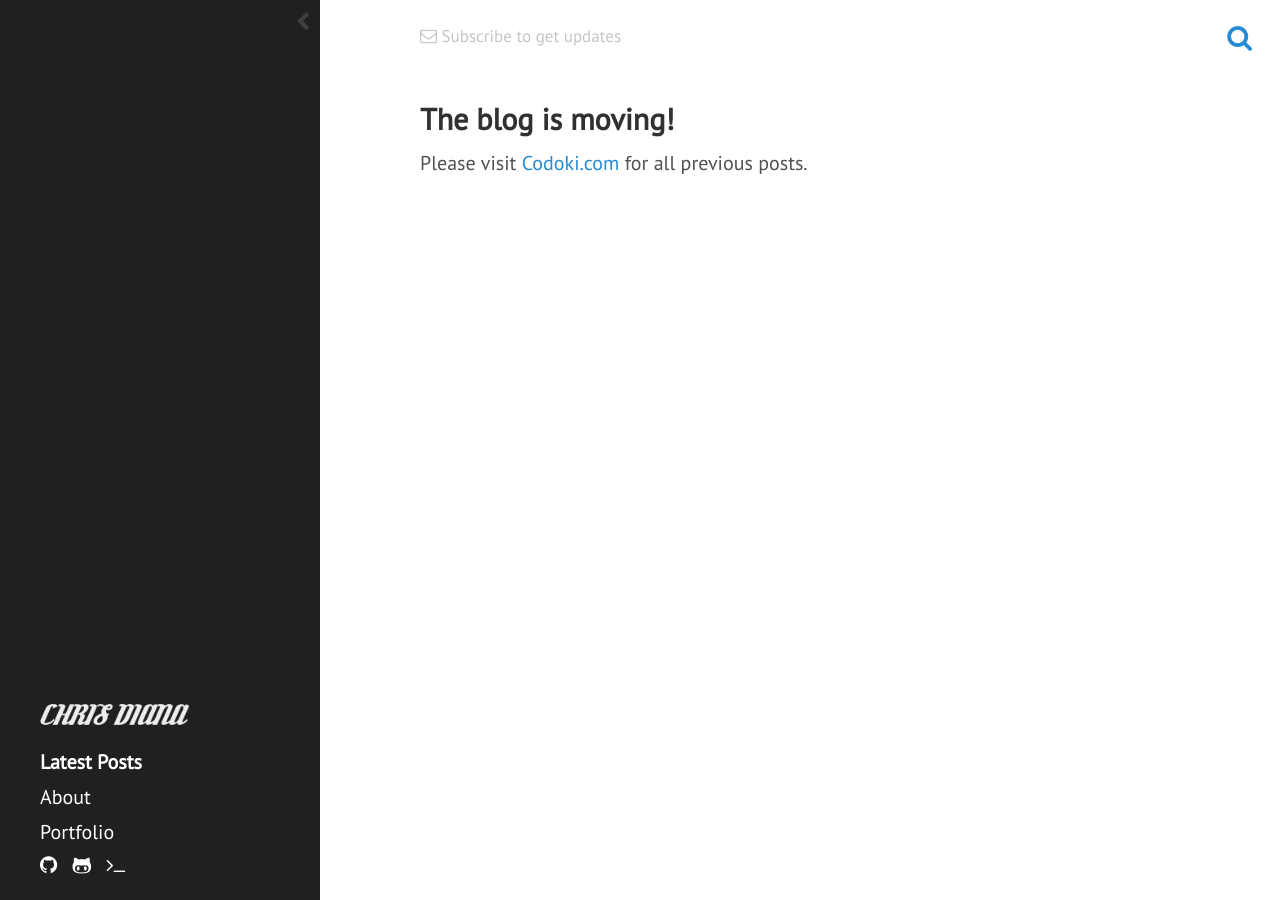
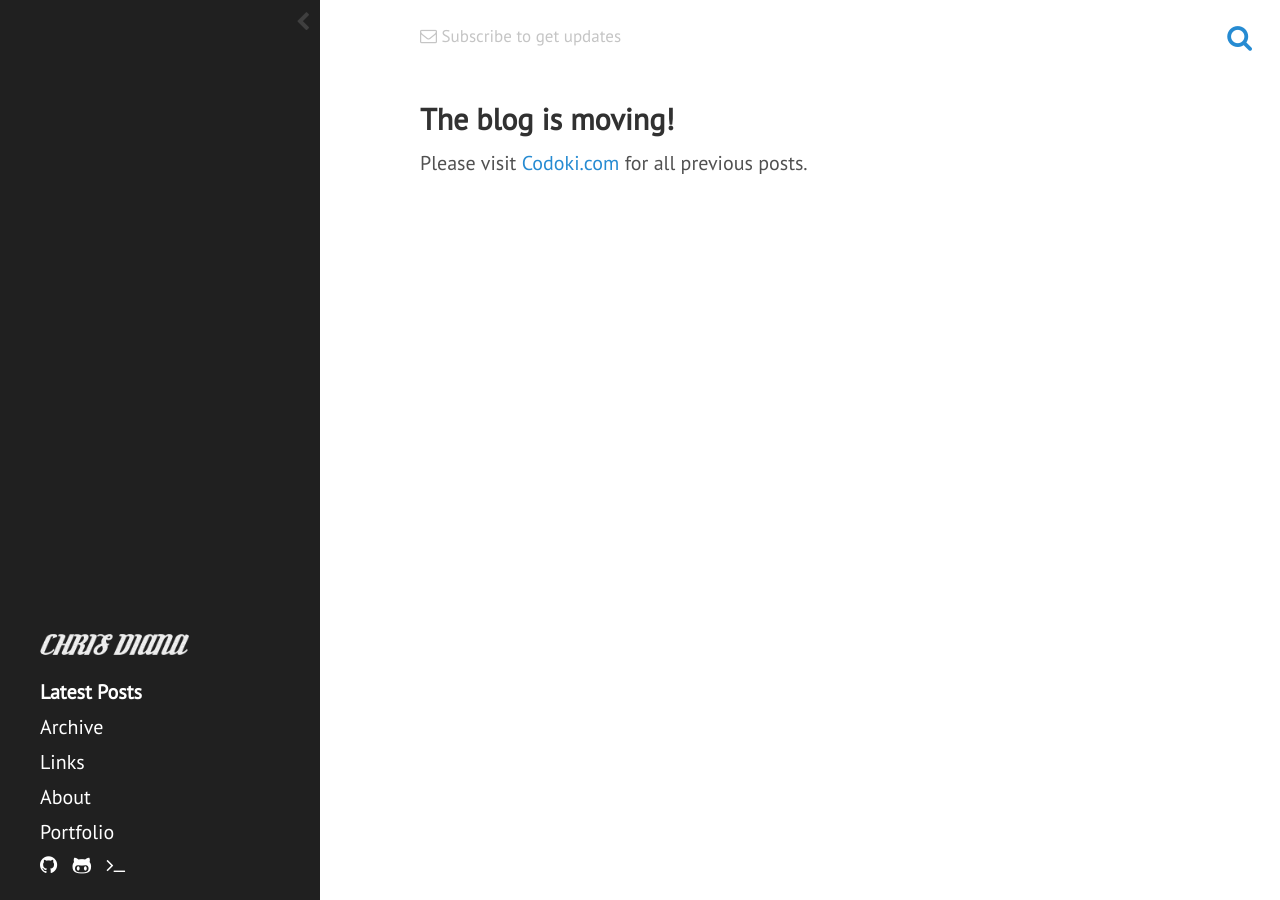
Before and after one commit to chrisdiana/cdmedia.github.io, a Jekyll site: the page built from index.html, in a window 1280 px wide. Built offline with Jekyll 4.4.1, drawn with Linux system fonts in a browser that asks for light colours; nearby versions of some CDN libraries; Markdown is read by kramdown in place of the engine named in the settings; the list of posts is cut into pages by our own code.

Commit message:
update page redirects

```diff
--- a/archive.md
+++ b/archive.md
@@ -1,2 +1,7 @@
+---
+layout: page
+title: Archive
+---
+
 <meta http-equiv="refresh" content="0; url=http://codoki.com/archive/">
 <link rel="canonical" href="http://codoki.com/archive/" />
--- a/links.md
+++ b/links.md
@@ -1,2 +1,7 @@
+---
+layout: page
+title: Links
+---
+
 <meta http-equiv="refresh" content="0; url=http://codoki.com/links/">
 <link rel="canonical" href="http://codoki.com/links/" />
```
